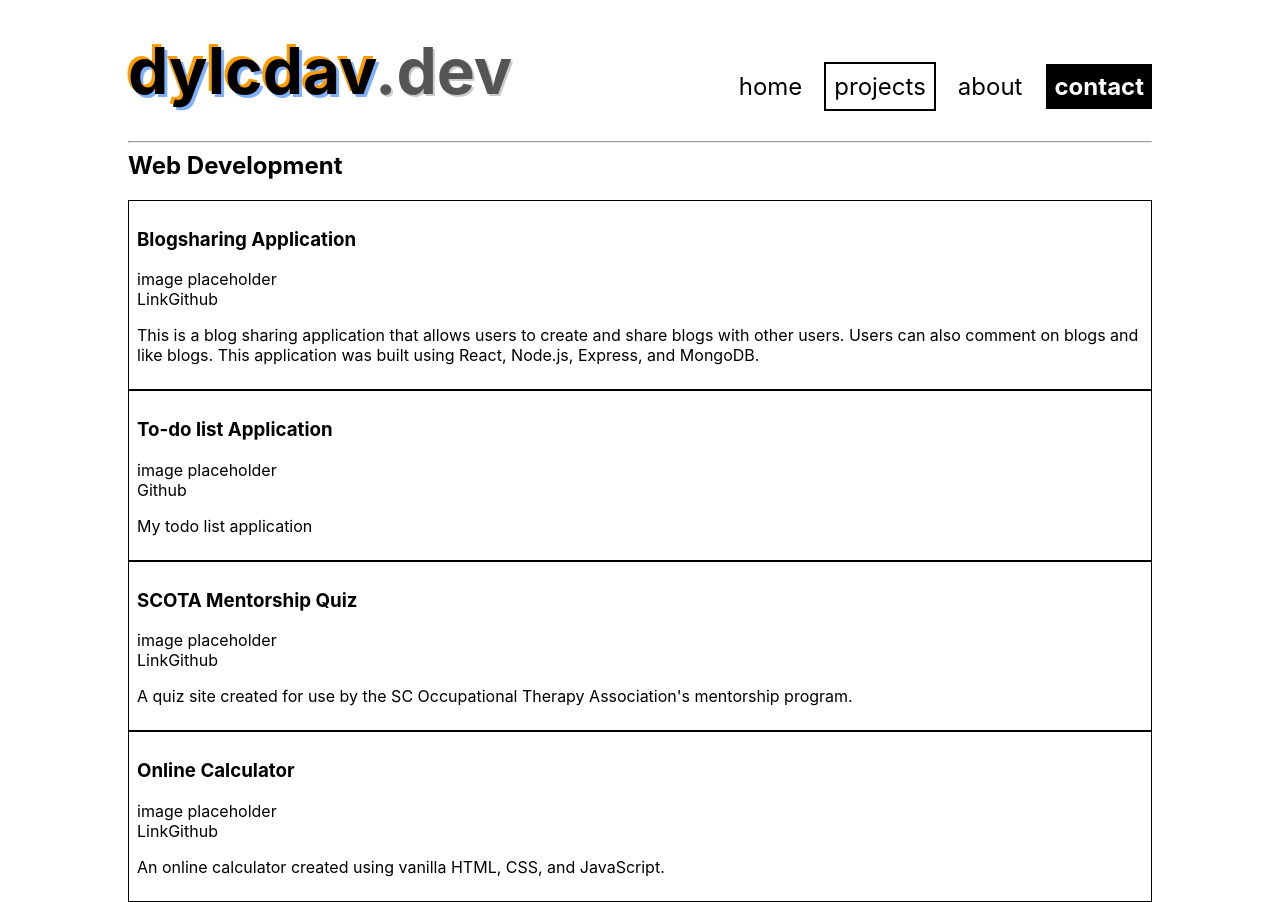
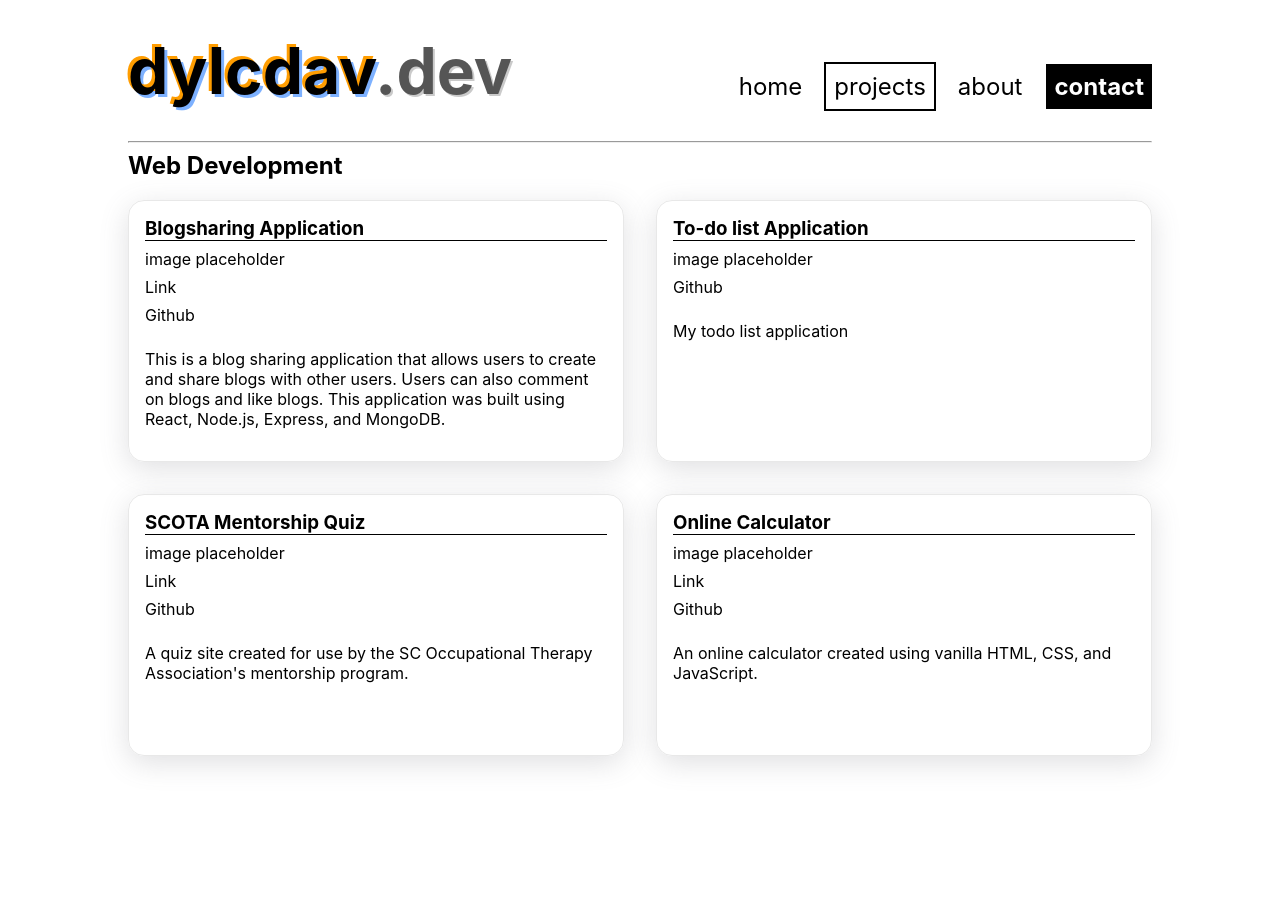
Before and after one commit to dylancdavis/portfolio-site, a React (Create React App) app: page /projects in a window 1280 px wide. After the commit the page ends 800 px from the top, so only its background shows below. Built offline with nearby package versions, Linux system fonts and the light colour scheme.

Commit message:
Add basic styling to project item

```diff
--- a/src/App.css
+++ b/src/App.css
@@ -64,6 +64,8 @@ h2 {
   margin-top: 0;
 }
 
+/* Home Page Main Content */
+
 .intro-box {
   padding: 64px 0px;
   display: grid;
@@ -104,3 +106,27 @@ h2 {
   flex-direction: column;
   align-items: center;
 }
+
+/* Project Page */
+
+.project-container {
+  display: grid;
+  grid-template-columns: 1fr 1fr;
+  grid-template-rows: 1fr 1fr;
+  grid-gap: 2em
+}
+
+.project-item {
+  border: 1px solid rgb(232, 232, 232);
+  padding: 1em;
+  display: flex;
+  flex-direction: column;
+  gap: 0.5em;
+  box-shadow: rgba(100, 100, 111, 0.2) 0px 7px 29px 0px;
+  border-radius: 1em;
+}
+
+h3 {
+  margin: 0;
+  border-bottom: 1px solid rgb(0, 0, 0);;
+}
--- a/src/components/ProjectItem.js
+++ b/src/components/ProjectItem.js
@@ -1,9 +1,6 @@
 const ProjectItem = ({ name, image, website, github, description }) => {
   return (
-    <div
-      class="project-item"
-      style={{ border: "1px solid black", padding: "8px" }}
-    >
+    <div class="project-item">
       <h3>{name}</h3>
       <div class="project-image">{image}</div>
       {website && <a href={website}>Link</a>}
```
